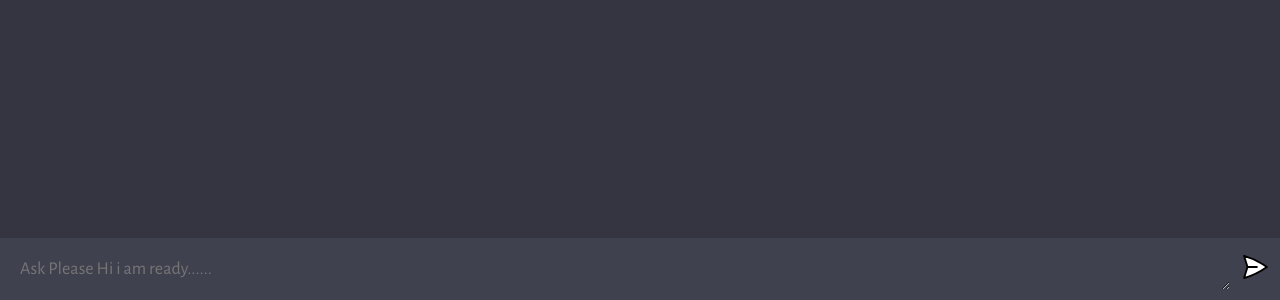
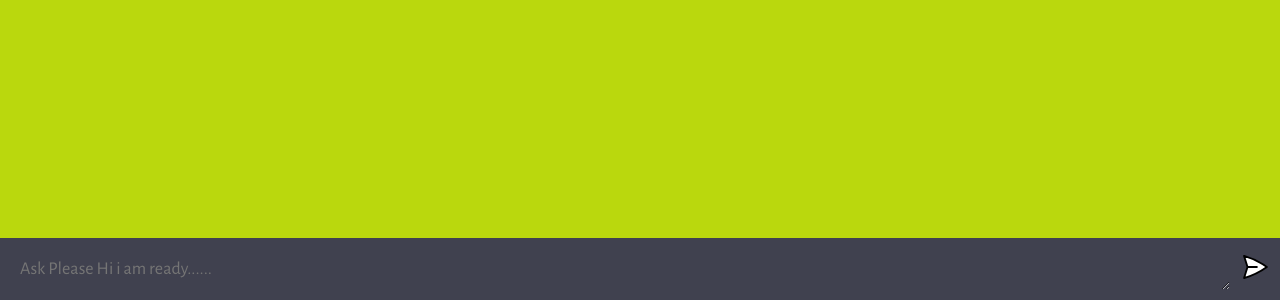
Before and after one commit to Ani33633/codexs, a website built with Vite: page client/index.html in a window 1280 px wide. Shown: the part 500-800 px from the top of the page. Built offline with nearby package versions, Linux system fonts and the light colour scheme.

Commit message:
five commit

```diff
--- a/client/style.css
+++ b/client/style.css
@@ -15,7 +15,7 @@ body {
 #app {
   width: 100vw;
   height: 100vh;
-  background: #343541;
+  background: #bad80d;
 
   display: flex;
   flex-direction: column;
```
